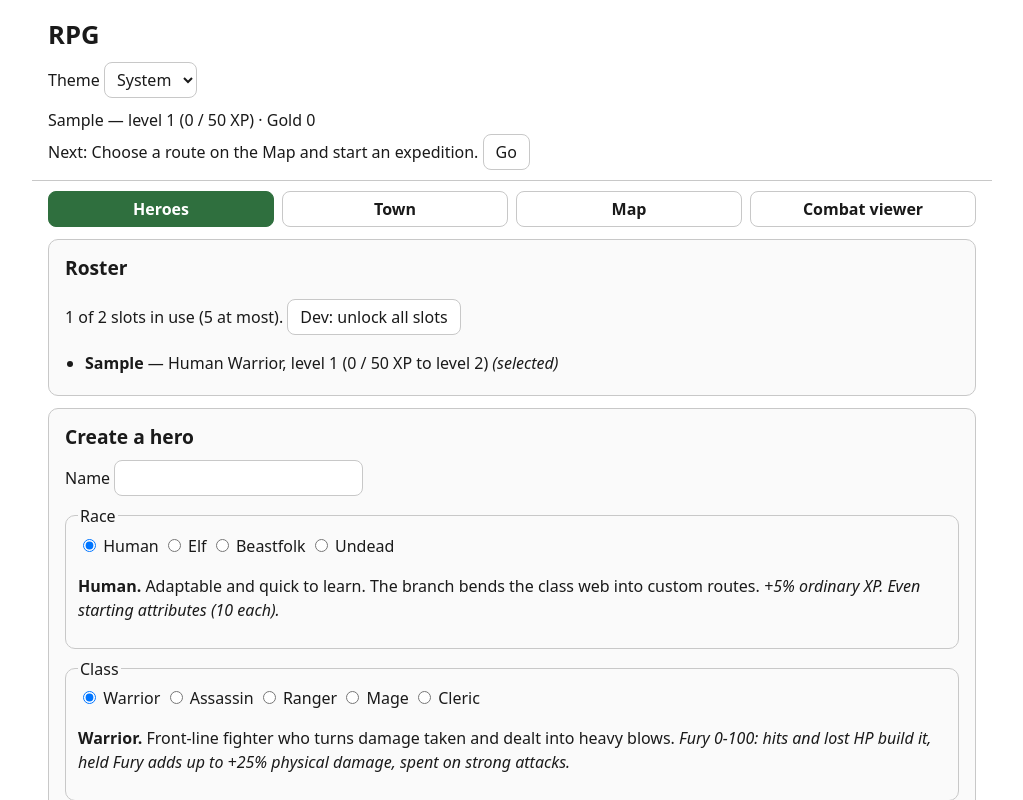
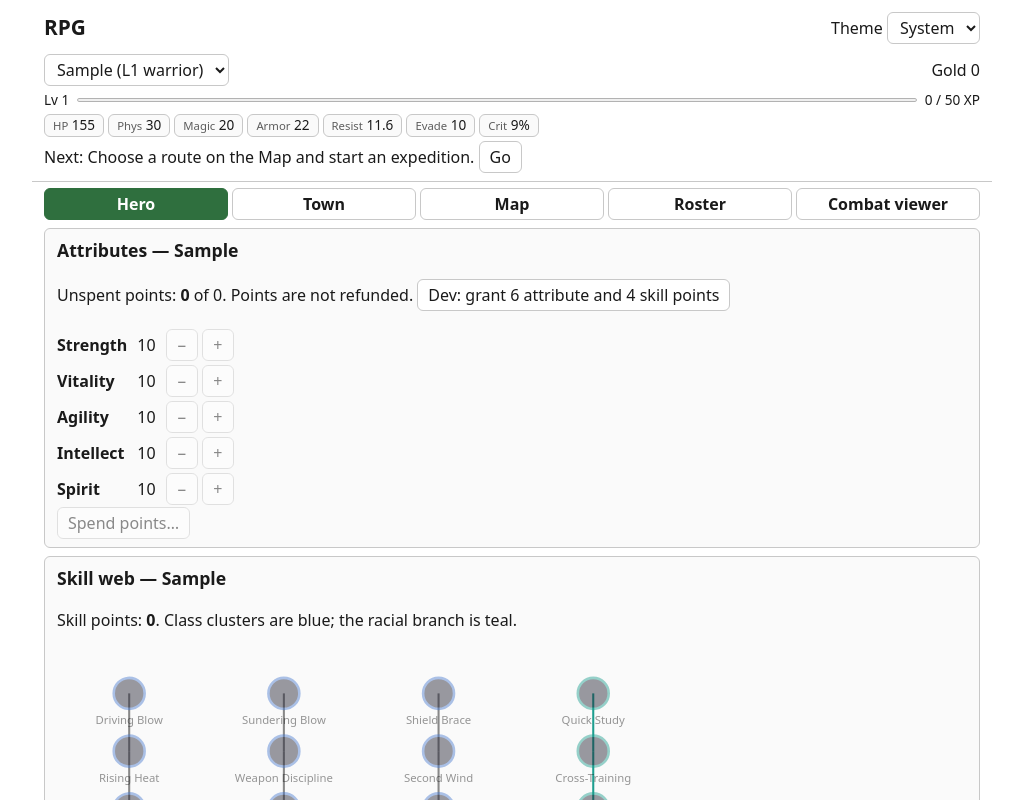
Before and after one commit to Elegalaxy/rpg, a React (Vite) app: page / in a window 1280 px wide. Both pictures are taken after typing "Sample" into the empty fields and a click on the button "Create hero". Shown: the top 800 px of the page, without its empty margins (128-1151 px from the left). Built offline with nearby package versions, Linux system fonts and the light colour scheme.

Commit message:
Move the roster to its own tab, show hero stats in the header, and tighten spacing.
Co-Authored-By: Claude Sonnet 5.5 <noreply@anthropic.com>

```diff
--- a/src/persist/guidance.ts
+++ b/src/persist/guidance.ts
@@ -8,7 +8,7 @@ import { selectedHero } from './character.ts'
 import { canStartRoute } from './world.ts'
 import type { SaveData } from './save.ts'
 
-export type Tab = 'heroes' | 'town' | 'map' | 'combat'
+export type Tab = 'roster' | 'heroes' | 'town' | 'map' | 'combat'
 
 export type Hint = { tab: Tab; text: string }
 
@@ -29,8 +29,8 @@ export function nextHint(save: SaveData): Hint {
   const hero = selectedHero(save)
   if (hero === null) {
     return save.heroes.length === 0
-      ? { tab: 'heroes', text: 'Create your first hero.' }
-      : { tab: 'heroes', text: 'Select a hero from the roster.' }
+      ? { tab: 'roster', text: 'Create your first hero.' }
+      : { tab: 'roster', text: 'Select a hero from the roster.' }
   }
   if (save.expedition !== null) return { tab: 'map', text: `${hero.name} is out on an expedition. Watch it on the Map.` }
   if (hero.progress.unspentAttributePoints > 0 || hero.progress.unspentSkillPoints > 0) {
--- a/src/ui/App.tsx
+++ b/src/ui/App.tsx
@@ -2,6 +2,7 @@ import { useEffect, useState } from 'react'
 
 import { xpToNextLevel } from '../sim/stats.ts'
 import { selectedHero } from '../persist/character.ts'
+import { statLines, statsFor } from '../persist/equipment.ts'
 import { nextHint, type Tab } from '../persist/guidance.ts'
 import type { SaveData } from '../persist/save.ts'
 import { scenarios } from '../content/scenarios.ts'
@@ -36,6 +37,7 @@ import {
   startTownLoop,
   startExpeditionLoop,
   startNewGame,
+  chooseHero,
   togglePause,
   useCombatStore,
   useSaveStatus,
@@ -53,9 +55,10 @@ function shownTimeMs(combat: CombatState): number {
 }
 
 const TABS: { id: Tab; label: string }[] = [
-  { id: 'heroes', label: 'Heroes' },
+  { id: 'heroes', label: 'Hero' },
   { id: 'town', label: 'Town' },
   { id: 'map', label: 'Map' },
+  { id: 'roster', label: 'Roster' },
   { id: 'combat', label: 'Combat viewer' },
 ]
 
@@ -80,15 +83,64 @@ function ThemeSwitch() {
   )
 }
 
+const HEADER_STATS = ['Maximum HP', 'Physical Power', 'Magical Power', 'Armor', 'Resistance', 'Evasion', 'Critical chance'] as const
+const STAT_SHORT: { [label: string]: string } = {
+  'Maximum HP': 'HP',
+  'Physical Power': 'Phys',
+  'Magical Power': 'Magic',
+  Armor: 'Armor',
+  Resistance: 'Resist',
+  Evasion: 'Evade',
+  'Critical chance': 'Crit',
+}
+
 function Header({ save, onGo }: { save: SaveData; onGo: (tab: Tab) => void }) {
   const hero = selectedHero(save)
   const hint = nextHint(save)
+  const stats = hero === null ? null : statsFor(hero)
+  const need = hero === null ? 1 : xpToNextLevel(hero.progress.level)
   return (
     <header aria-label="Status">
-      <p>
-        {hero === null ? 'No hero selected' : `${hero.name} — level ${hero.progress.level} (${hero.progress.xp} / ${xpToNextLevel(hero.progress.level)} XP)`} · Gold {save.account.gold}
-        {save.account.debt > 0 ? ` · Debt ${save.account.debt}` : ''}
-      </p>
+      <div className="status-row">
+        <select
+          aria-label="Selected hero"
+          value={hero?.id ?? ''}
+          disabled={save.expedition !== null}
+          onChange={(event) => chooseHero(event.target.value)}
+        >
+          {hero === null ? <option value="">No hero selected</option> : null}
+          {save.heroes.map((entry) => (
+            <option key={entry.id} value={entry.id}>
+              {entry.name} (L{entry.progress.level} {entry.classId})
+            </option>
+          ))}
+        </select>
+        <span>
+          Gold {save.account.gold}
+          {save.account.debt > 0 ? ` · Debt ${save.account.debt}` : ''}
+        </span>
+      </div>
+      {hero !== null ? (
+        <div className="xp-row" title={`${hero.progress.xp} / ${need} XP to level ${hero.progress.level + 1}`}>
+          <span>Lv {hero.progress.level}</span>
+          <progress max={need} value={hero.progress.xp} aria-label="XP to the next level" />
+          <span>
+            {hero.progress.xp} / {need} XP
+          </span>
+        </div>
+      ) : null}
+      {stats !== null ? (
+        <ul className="stat-chips" aria-label="Hero stats">
+          {statLines(stats)
+            .filter((line) => (HEADER_STATS as readonly string[]).includes(line.label))
+            .map((line) => (
+              <li key={line.label}>
+                <small>{STAT_SHORT[line.label] ?? line.label}</small> {Math.round(line.value * 10) / 10}
+                {line.unit}
+              </li>
+            ))}
+        </ul>
+      ) : null}
       <p data-testid="next-hint">
         Next: {hint.text}{' '}
         <button type="button" onClick={() => onGo(hint.tab)}>
@@ -177,8 +229,10 @@ function App() {
 
   return (
     <>
-      <h1>RPG</h1>
-      <ThemeSwitch />
+      <div className="topbar">
+        <h1>RPG</h1>
+        <ThemeSwitch />
+      </div>
       {saved.loadError !== null ? (
         <div role="alert">
           <p>
@@ -212,14 +266,18 @@ function App() {
           </nav>
           {tab === 'heroes' ? (
             <>
-              <Roster />
-              <CreateHero />
               <Attributes />
               <SkillWeb />
               <Loadout />
               <Rules />
               <Equipment />
               <Legacy />
+            </>
+          ) : null}
+          {tab === 'roster' ? (
+            <>
+              <Roster />
+              <CreateHero />
             </>
           ) : null}
           {tab === 'town' ? (
--- a/src/ui/combat/combat.css
+++ b/src/ui/combat/combat.css
@@ -9,9 +9,9 @@
 .actor-card {
   box-sizing: border-box;
   width: 260px;
-  padding: 10px;
+  padding: 8px;
   border: 1px solid var(--border);
-  border-radius: 8px;
+  border-radius: 6px;
   background: var(--panel);
 }
 
--- a/src/ui/log/log.css
+++ b/src/ui/log/log.css
@@ -1,9 +1,9 @@
 .log-panel,
 .outcome-card {
   margin-top: 16px;
-  padding: 10px;
+  padding: 8px;
   border: 1px solid var(--border);
-  border-radius: 8px;
+  border-radius: 6px;
   background: var(--panel);
 }
 
--- a/src/ui/theme.css
+++ b/src/ui/theme.css
@@ -49,8 +49,8 @@ body {
 :root {
   --accent: #2f6f3e;
   --accent-fg: #ffffff;
-  --radius: 10px;
-  --gap: 12px;
+  --radius: 6px;
+  --gap: 8px;
 }
 
 :root[data-theme='dark'] {
@@ -77,27 +77,35 @@ body {
 #root {
   max-width: 960px;
   margin: 0 auto;
-  padding: 12px 16px 48px;
+  padding: 8px 12px 40px;
 }
 
 h1 {
-  margin: 4px 0 8px;
-  font-size: 1.6rem;
+  margin: 0;
+  font-size: 1.3rem;
+}
+
+.topbar {
+  display: flex;
+  align-items: center;
+  justify-content: space-between;
+  gap: 8px;
+  padding: 4px 0;
 }
 
 h2 {
-  margin: 0 0 8px;
-  font-size: 1.2rem;
+  margin: 0 0 6px;
+  font-size: 1.1rem;
 }
 
 h3 {
-  margin: 16px 0 6px;
+  margin: 10px 0 4px;
   font-size: 1rem;
 }
 
 section[aria-label] {
   margin: var(--gap) 0;
-  padding: 14px 16px;
+  padding: 8px 12px;
   border: 1px solid var(--border);
   border-radius: var(--radius);
   background: var(--panel);
@@ -109,12 +117,12 @@ section[aria-label] > h3:first-child {
 }
 
 ul {
-  margin: 6px 0;
-  padding-left: 20px;
+  margin: 4px 0;
+  padding-left: 18px;
 }
 
 li {
-  margin: 4px 0;
+  margin: 2px 0;
 }
 
 fieldset {
@@ -141,10 +149,10 @@ input {
 }
 
 button {
-  min-height: 36px;
-  padding: 4px 12px;
+  min-height: 32px;
+  padding: 2px 10px;
   border: 1px solid var(--border);
-  border-radius: 8px;
+  border-radius: var(--radius);
   background: var(--panel-2);
   cursor: pointer;
 }
@@ -166,17 +174,17 @@ button[aria-pressed='true'] {
 
 input:not([type='radio']):not([type='checkbox']),
 select {
-  min-height: 36px;
-  padding: 4px 8px;
+  min-height: 32px;
+  padding: 2px 8px;
   border: 1px solid var(--border);
-  border-radius: 8px;
+  border-radius: var(--radius);
   background: var(--panel-2);
 }
 
 [role='alert'] {
   padding: 8px 12px;
   border: 1px solid var(--danger);
-  border-radius: 8px;
+  border-radius: var(--radius);
   color: var(--danger);
 }
 
@@ -184,8 +192,8 @@ header[aria-label='Status'] {
   position: sticky;
   top: 0;
   z-index: 5;
-  margin: 0 -16px;
-  padding: 8px 16px;
+  margin: 0 -12px;
+  padding: 6px 12px;
   border-bottom: 1px solid var(--border);
   background: var(--bg);
 }
@@ -197,35 +205,80 @@ header[aria-label='Status'] p {
 nav[aria-label='Main'] {
   display: flex;
   flex-wrap: wrap;
-  gap: 8px;
-  margin: 10px 0;
+  gap: 4px;
+  margin: 6px 0;
 }
 
 nav[aria-label='Main'] button {
   flex: 1 1 0;
-  min-width: 90px;
+  min-width: 64px;
+  padding: 2px 6px;
   font-weight: 600;
 }
 
 @media (max-width: 600px) {
   #root {
-    padding: 8px 10px 48px;
+    padding: 6px 8px 40px;
   }
 
   header[aria-label='Status'] {
-    margin: 0 -10px;
-    padding: 6px 10px;
+    margin: 0 -8px;
+    padding: 4px 8px;
   }
 
   section[aria-label] {
-    padding: 10px 12px;
+    padding: 8px;
   }
 
   button {
-    min-height: 44px;
+    min-height: 40px;
   }
 
   .actor-card {
     width: 100%;
   }
 }
+
+.status-row {
+  display: flex;
+  flex-wrap: wrap;
+  align-items: center;
+  justify-content: space-between;
+  gap: 4px 12px;
+}
+
+.xp-row {
+  display: flex;
+  align-items: center;
+  gap: 8px;
+  margin: 4px 0;
+  font-size: 0.85rem;
+}
+
+.xp-row progress {
+  flex: 1;
+  height: 8px;
+  accent-color: var(--accent);
+}
+
+.stat-chips {
+  display: flex;
+  flex-wrap: wrap;
+  gap: 4px;
+  margin: 4px 0;
+  padding: 0;
+  list-style: none;
+}
+
+.stat-chips li {
+  margin: 0;
+  padding: 0 8px;
+  border: 1px solid var(--border);
+  border-radius: var(--radius);
+  background: var(--panel);
+  font-size: 0.85rem;
+}
+
+.stat-chips small {
+  opacity: 0.7;
+}
```
Also changed, not shown: doc/IMPLEMENTATION_PLAN.md (+1 -0 lines).
